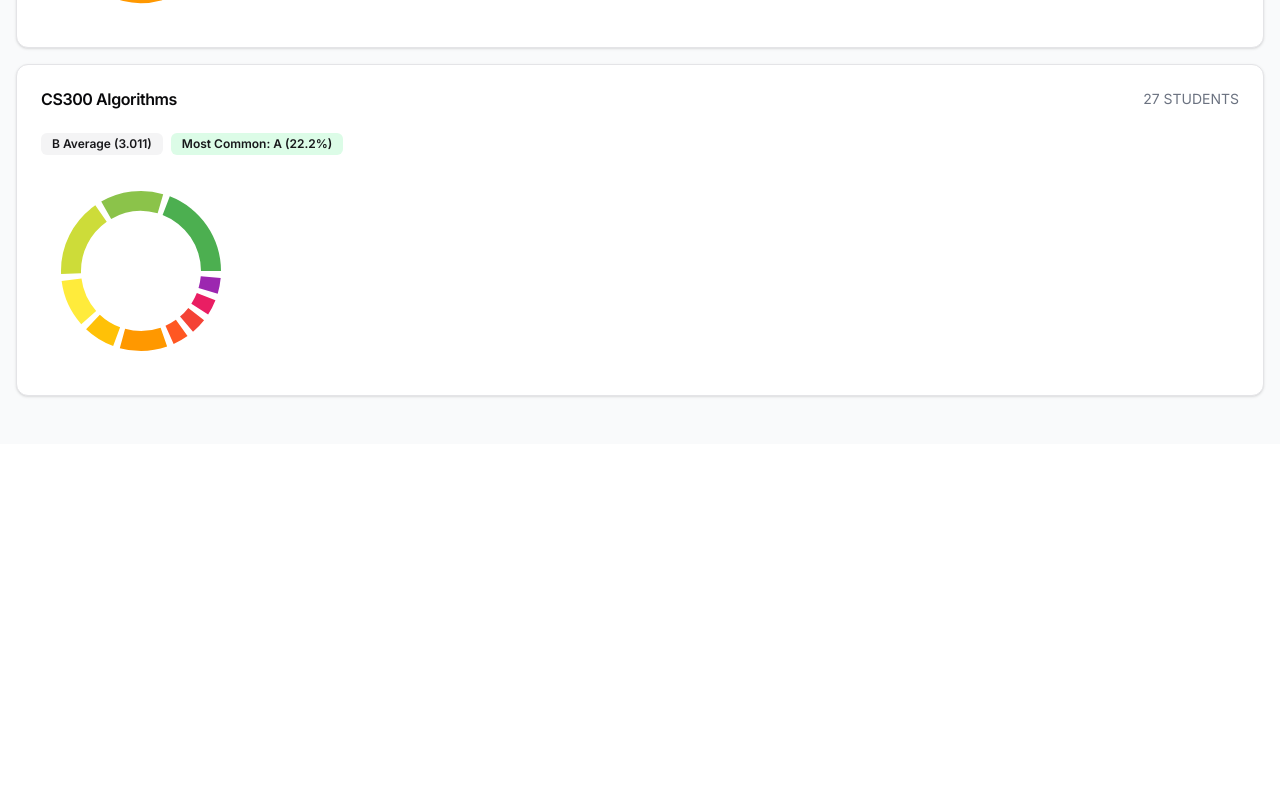
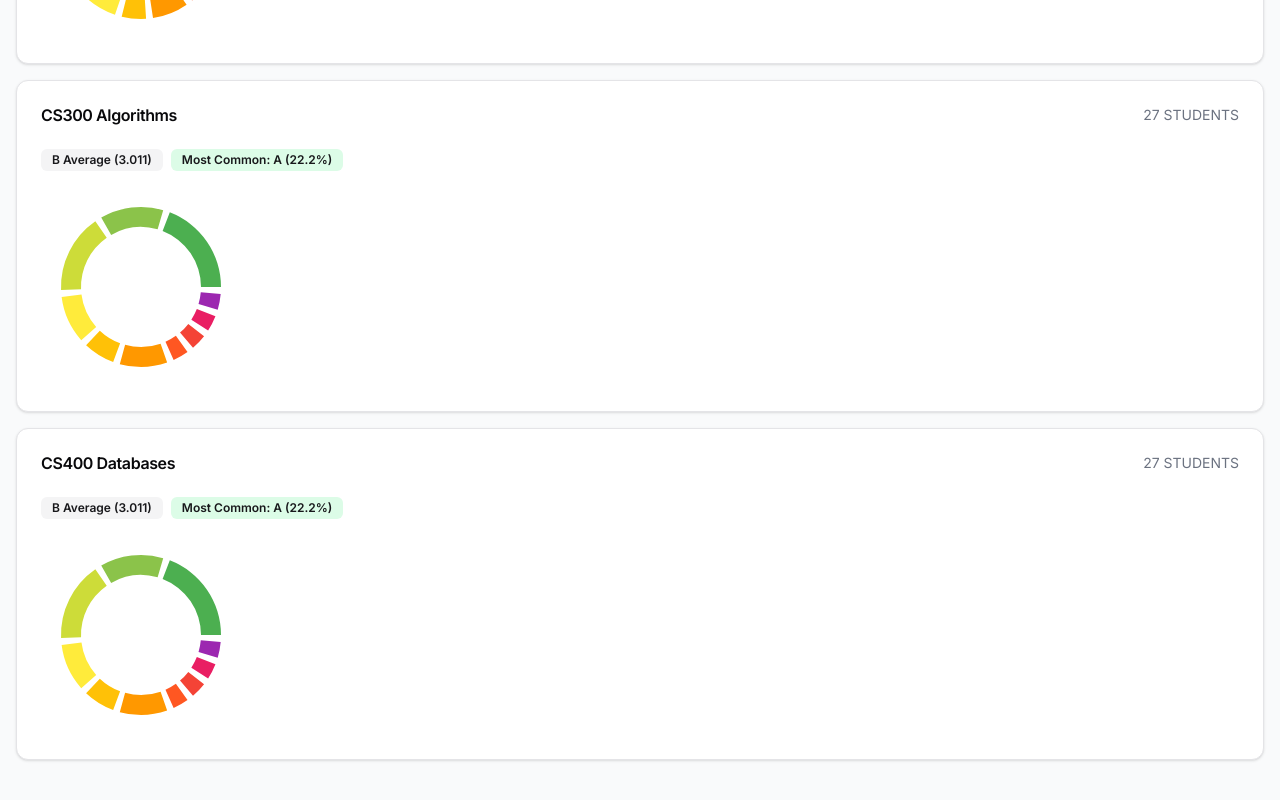
Before and after one commit to eurooooo/UMassGrades, a Next.js app: page /dept/1 in a window 1280 px wide. Shown: the part 808-1608 px from the top of the page. Before the commit the page ends 1252 px from the top, so only its background shows below. Built offline with nearby package versions, Linux system fonts and the light colour scheme.

Commit message:
modify readme

```diff
--- a/app/class/[slug]/page.js
+++ b/app/class/[slug]/page.js
@@ -13,11 +13,12 @@ import Link from "next/link";
 const classInfo = {
   classId: "CS200",
   className: "Operating System",
-  description: "Rigorous analysis of algorithms/implementation.",
+  description:
+    "A fundamental overview of operating systems (OSes) with an emphasis on practice. Topics covered include: OS structure, OS models, OS abstractions.",
   profs: [
     {
       profId: 1,
-      profName: "Alex AA",
+      profName: "Alex Lin",
       grades: [
         { grade: "A", count: 5 },
         { grade: "A-", count: 4 },
@@ -34,7 +35,7 @@ const classInfo = {
     },
     {
       profId: 2,
-      profName: "Bob BB",
+      profName: "Francesco Pfeffer",
       grades: [
         { grade: "A", count: 5 },
         { grade: "A-", count: 4 },
--- a/app/dept/[slug]/page.js
+++ b/app/dept/[slug]/page.js
@@ -18,8 +18,8 @@ const departments = {
       classId: "CS200",
       className: "Operating System",
       grades: [
-        { grade: "A", count: 3 },
-        { grade: "A-", count: 2 },
+        { grade: "A", count: 10 },
+        { grade: "A-", count: 8 },
         { grade: "B+", count: 4 },
         { grade: "B", count: 5 },
         { grade: "B-", count: 2 },
@@ -34,6 +34,23 @@ const departments = {
     {
       classId: "CS300",
       className: "Algorithms",
+      grades: [
+        { grade: "A", count: 6 },
+        { grade: "A-", count: 4 },
+        { grade: "B+", count: 5 },
+        { grade: "B", count: 3 },
+        { grade: "B-", count: 2 },
+        { grade: "C+", count: 3 },
+        { grade: "C", count: 1 },
+        { grade: "C-", count: 1 },
+        { grade: "D+", count: 0 },
+        { grade: "D", count: 1 },
+        { grade: "F", count: 1 },
+      ],
+    },
+    {
+      classId: "CS400",
+      className: "Databases",
       grades: [
         { grade: "A", count: 6 },
         { grade: "A-", count: 4 },
--- a/app/prof/[slug]/page.js
+++ b/app/prof/[slug]/page.js
@@ -12,7 +12,7 @@ import Link from "next/link";
 
 const professors = {
   profId: 1,
-  profName: "Alex",
+  profName: "Alex Lin",
   classes: [
     {
       classId: "CS200",
--- a/components/SearchWithDropdown.jsx
+++ b/components/SearchWithDropdown.jsx
@@ -1,139 +1,156 @@
-'use client'
+"use client";
 
-import { useState, useEffect, useRef } from 'react'
-import { Search } from "lucide-react"
-import { Input } from "./ui/input"
-import Link from 'next/link'
-import debounce from 'lodash/debounce'
+import { useState, useEffect, useRef } from "react";
+import { Search } from "lucide-react";
+import { Input } from "./ui/input";
+import Link from "next/link";
+import debounce from "lodash/debounce";
 
 // Updated mock data structure
 const mockData = {
   classes: [
-    { id: 1, name: "Associate Degree in Arts 101", description: "Introduction to liberal arts concepts and practices." },
-    { id: 2, name: "Computer Science 202", description: "Advanced programming techniques and data structures." },
+    {
+      id: "CS200",
+      name: "Operating System",
+    },
+    {
+      id: "CS300",
+      name: "Data Structure",
+    },
+    {
+      id: "MATH100",
+      name: "Calculus",
+    },
     // Add more classes...
   ],
   professors: [
-    { id: 1, name: "Kelvin Ratke" },
+    { id: 1, name: "Alex Lin" },
     { id: 2, name: "Francesco Pfeffer" },
     // Add more professors...
   ],
   departments: [
-    { id: 1, name: "Computer Science", class_id: 2 },
-    { id: 2, name: "Liberal Arts", class_id: 1 },
+    { id: "CS", name: "Computer Science" },
+    { id: "MATH", name: "Mathematics" },
     // Add more departments...
-  ]
-}
+  ],
+};
 
 export default function SearchWithDropdown({ isHome = false }) {
-  const [searchQuery, setSearchQuery] = useState("")
-  const [searchResults, setSearchResults] = useState({ classes: [], professors: [], departments: [] })
-  const [isDropdownOpen, setIsDropdownOpen] = useState(false)
-  const dropdownRef = useRef(null)
+  const [searchQuery, setSearchQuery] = useState("");
+  const [searchResults, setSearchResults] = useState({
+    classes: [],
+    professors: [],
+    departments: [],
+  });
+  const [isDropdownOpen, setIsDropdownOpen] = useState(false);
+  const dropdownRef = useRef(null);
 
   const debouncedSearch = debounce((query) => {
     if (query.trim() === "") {
-      setSearchResults({ classes: [], professors: [], departments: [] })
-      return
+      setSearchResults({ classes: [], professors: [], departments: [] });
+      return;
     }
 
-    const filteredClasses = mockData.classes.filter(c =>
-      c.name.toLowerCase().includes(query.toLowerCase()) ||
-      c.description.toLowerCase().includes(query.toLowerCase())
-    )
-    const filteredProfessors = mockData.professors.filter(p =>
+    const filteredClasses = mockData.classes.filter(
+      (c) =>
+        c.name.toLowerCase().includes(query.toLowerCase()) ||
+        c.id.toLowerCase().includes(query.toLowerCase())
+    );
+    const filteredProfessors = mockData.professors.filter((p) =>
       p.name.toLowerCase().includes(query.toLowerCase())
-    )
-    const filteredDepartments = mockData.departments.filter(d =>
-      d.name.toLowerCase().includes(query.toLowerCase())
-    )
+    );
+    const filteredDepartments = mockData.departments.filter(
+      (d) =>
+        d.name.toLowerCase().includes(query.toLowerCase()) ||
+        d.id.toLowerCase().includes(query.toLowerCase())
+    );
 
     setSearchResults({
       classes: filteredClasses,
       professors: filteredProfessors,
-      departments: filteredDepartments
-    })
-  }, 300)
+      departments: filteredDepartments,
+    });
+  }, 300);
 
   useEffect(() => {
-    debouncedSearch(searchQuery)
-    return () => debouncedSearch.cancel()
-  }, [searchQuery])
+    debouncedSearch(searchQuery);
+    return () => debouncedSearch.cancel();
+  }, [searchQuery]);
 
   useEffect(() => {
     const handleClickOutside = (event) => {
       if (dropdownRef.current && !dropdownRef.current.contains(event.target)) {
-        setIsDropdownOpen(false)
+        setIsDropdownOpen(false);
       }
-    }
+    };
 
-    document.addEventListener("mousedown", handleClickOutside)
-    return () => document.removeEventListener("mousedown", handleClickOutside)
-  }, [])
+    document.addEventListener("mousedown", handleClickOutside);
+    return () => document.removeEventListener("mousedown", handleClickOutside);
+  }, []);
 
   const handleSearchChange = (e) => {
-    setSearchQuery(e.target.value)
-    setIsDropdownOpen(true)
-  }
+    setSearchQuery(e.target.value);
+    setIsDropdownOpen(true);
+  };
 
   const renderSearchResults = () => {
-    const { classes, professors, departments } = searchResults
-    const hasResults = classes.length > 0 || professors.length > 0 || departments.length > 0
+    const { classes, professors, departments } = searchResults;
+    const hasResults =
+      classes.length > 0 || professors.length > 0 || departments.length > 0;
 
     if (!hasResults) {
-      return (
-        <div className="p-4 text-sm text-gray-500">
-          No results found
-        </div>
-      )
+      return <div className="p-4 text-sm text-gray-500">No results found</div>;
     }
 
     return (
       <>
+        {renderSection("Departments", departments, (d) => (
+          <Link
+            key={d.id}
+            href={`/dept/${d.id}`}
+            className="block px-4 py-2 text-sm text-gray-700 rounded hover:bg-gray-100"
+          >
+            {`${d.id} - ${d.name}`}
+          </Link>
+        ))}
         {renderSection("Classes", classes, (c) => (
           <Link
             key={c.id}
             href={`/class/${c.id}`}
-            className="block px-4 py-2 text-sm text-gray-700 hover:bg-gray-100 rounded"
+            className="block px-4 py-2 text-sm text-gray-700 rounded hover:bg-gray-100"
           >
-            <div>{c.name}</div>
+            <div>{`${c.id} - ${c.name}`}</div>
             <div className="text-xs text-gray-500">{c.description}</div>
           </Link>
         ))}
         {renderSection("Professors", professors, (p) => (
           <Link
             key={p.id}
-            href={`/professor/${p.id}`}
-            className="block px-4 py-2 text-sm text-gray-700 hover:bg-gray-100 rounded"
+            href={`/prof/${p.id}`}
+            className="block px-4 py-2 text-sm text-gray-700 rounded hover:bg-gray-100"
           >
             {p.name}
           </Link>
         ))}
-        {renderSection("Departments", departments, (d) => (
-          <Link
-            key={d.id}
-            href={`/department/${d.id}`}
-            className="block px-4 py-2 text-sm text-gray-700 hover:bg-gray-100 rounded"
-          >
-            {d.name}
-          </Link>
-        ))}
       </>
-    )
-  }
+    );
+  };
 
   const renderSection = (title, items, renderItem) => {
-    if (items.length === 0) return null
+    if (items.length === 0) return null;
     return (
       <div className="p-2 border-t first:border-t-0">
         <h3 className="mb-2 text-sm font-semibold text-gray-500">{title}</h3>
         {items.map(renderItem)}
       </div>
-    )
-  }
+    );
+  };
 
   return (
-    <div className={`relative ${isHome ? "max-w-2xl mx-auto" : ""}`} ref={dropdownRef}>
+    <div
+      className={`relative ${isHome ? "max-w-2xl mx-auto" : "mb-4"}`}
+      ref={dropdownRef}
+    >
       <Search className="absolute w-4 h-4 text-gray-400 left-3 top-3" />
       <Input
         className="h-10 pl-10"
@@ -144,10 +161,10 @@ export default function SearchWithDropdown({ isHome = false }) {
         aria-label="Search by Class, Instructor, or Department"
       />
       {isDropdownOpen && (
-        <div className="absolute z-10 w-full mt-1 bg-white border rounded-md shadow-lg max-h-96 overflow-y-auto">
+        <div className="absolute z-10 w-full mt-1 overflow-y-auto bg-white border rounded-md shadow-lg max-h-96">
           {renderSearchResults()}
         </div>
       )}
     </div>
-  )
+  );
 }
```
Also changed, not shown: 1 other file (tests, documents, lock files or other folders).
